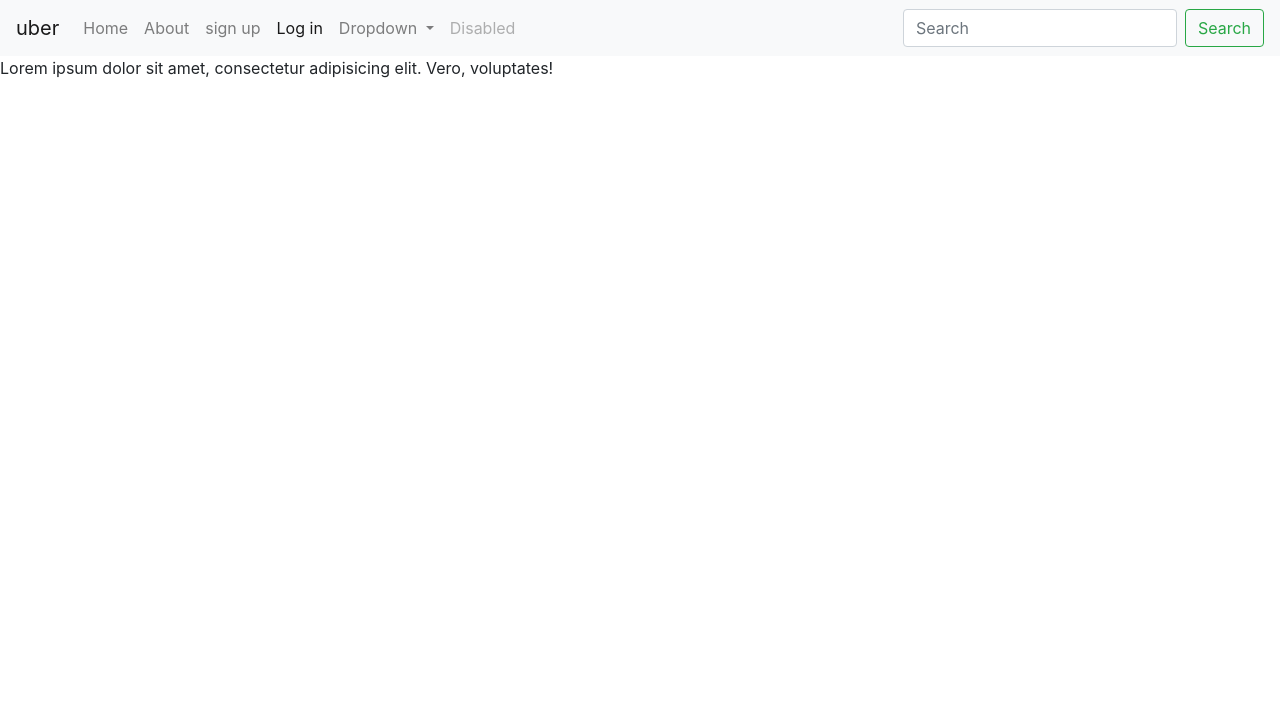
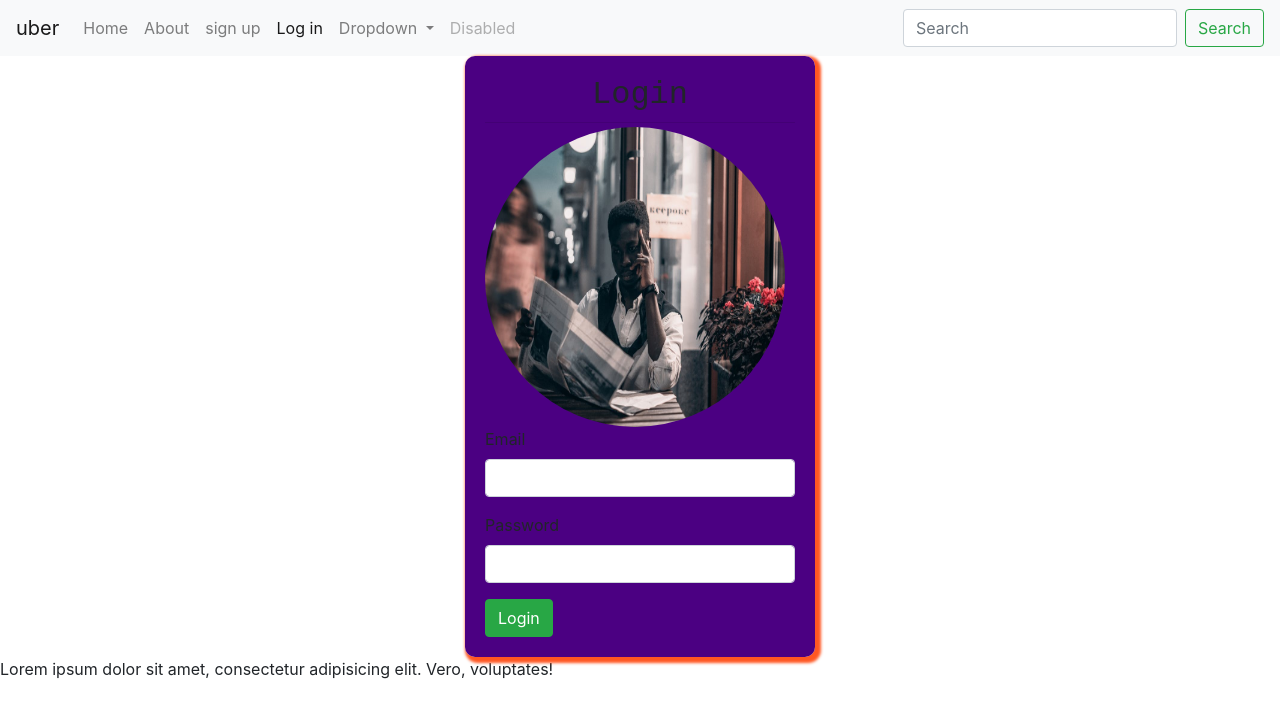
Before and after one commit to levy-1/First-project, a plain HTML site: page login.html in a window 1280 px wide. Drawn offline with nearby package versions, Linux system fonts and the light colour scheme.

Commit message:
style my login form

```diff
--- a/login.html
+++ b/login.html
@@ -55,6 +55,34 @@
         </form>
     </div>
 </nav>
+<div class="container">
+    <div class="row">
+        <div class="col col-sm-4 col-md-4 col-lg-4 col-xl-4"></div>
+        <div class="col col-sm-4 col-md-4 col-lg-4 col-xl-4">
+            <form action="" method="post">
+                <fieldset class="auth-signup">
+                    <h2 class="content-title">Login</h2>
+                    <hr>
+                    <div class="auth-img">
+                        <img src="images/IMG.6.png.jpg" alt="">
+                    </div>
+                    <div class="form-group">
+                        <label for="">Email</label>
+                        <input type="Email" name="Email" class="form-control">
+                    </div>
+                    <div class="form-group">
+                        <label for="">Password</label>
+                        <input type="password" name="password" class="form-control">
+                    </div>
+                    <button class="btn btn-success">Login</button>
+                </fieldset>
+            </form>
+        </div>
+        <div class="col col-sm-4 col-md-4 col-lg-4 col-xl-4"></div>
+    </div>
+</div>
+
+
 
 
 
```
